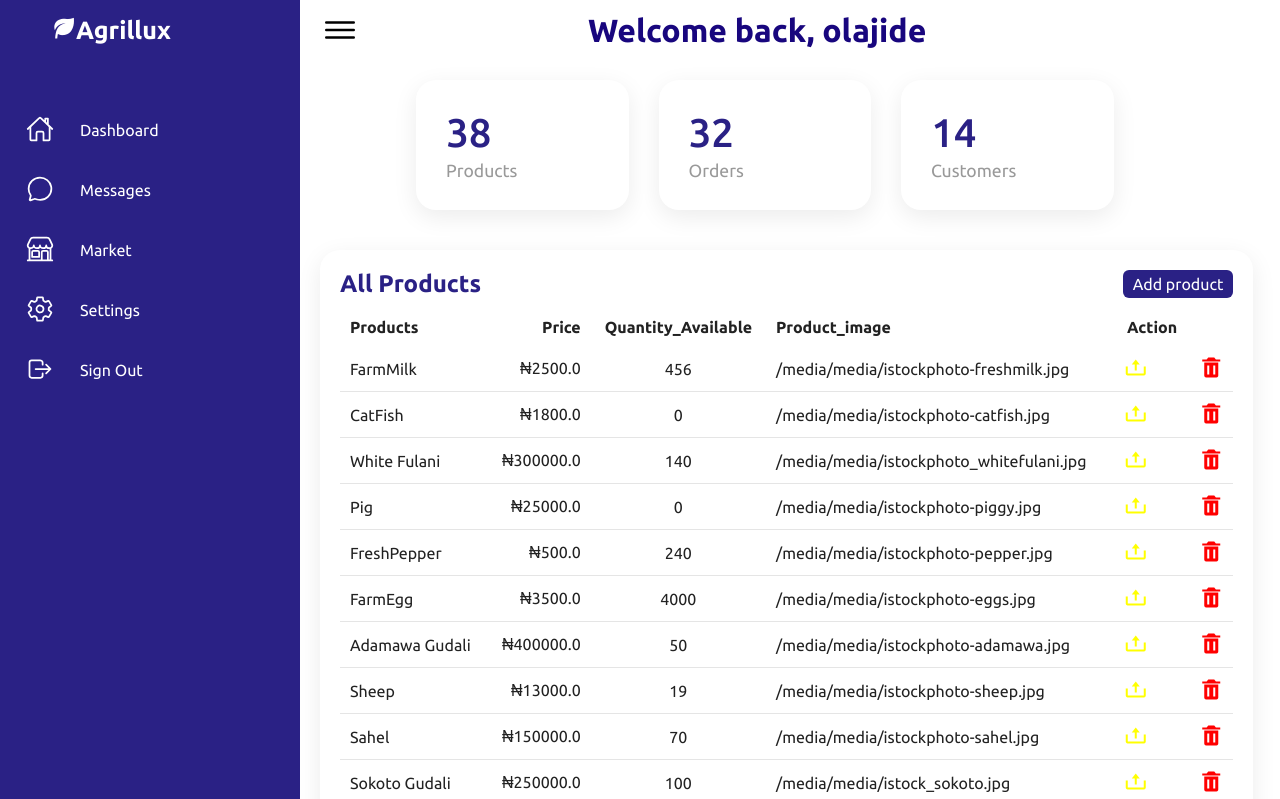
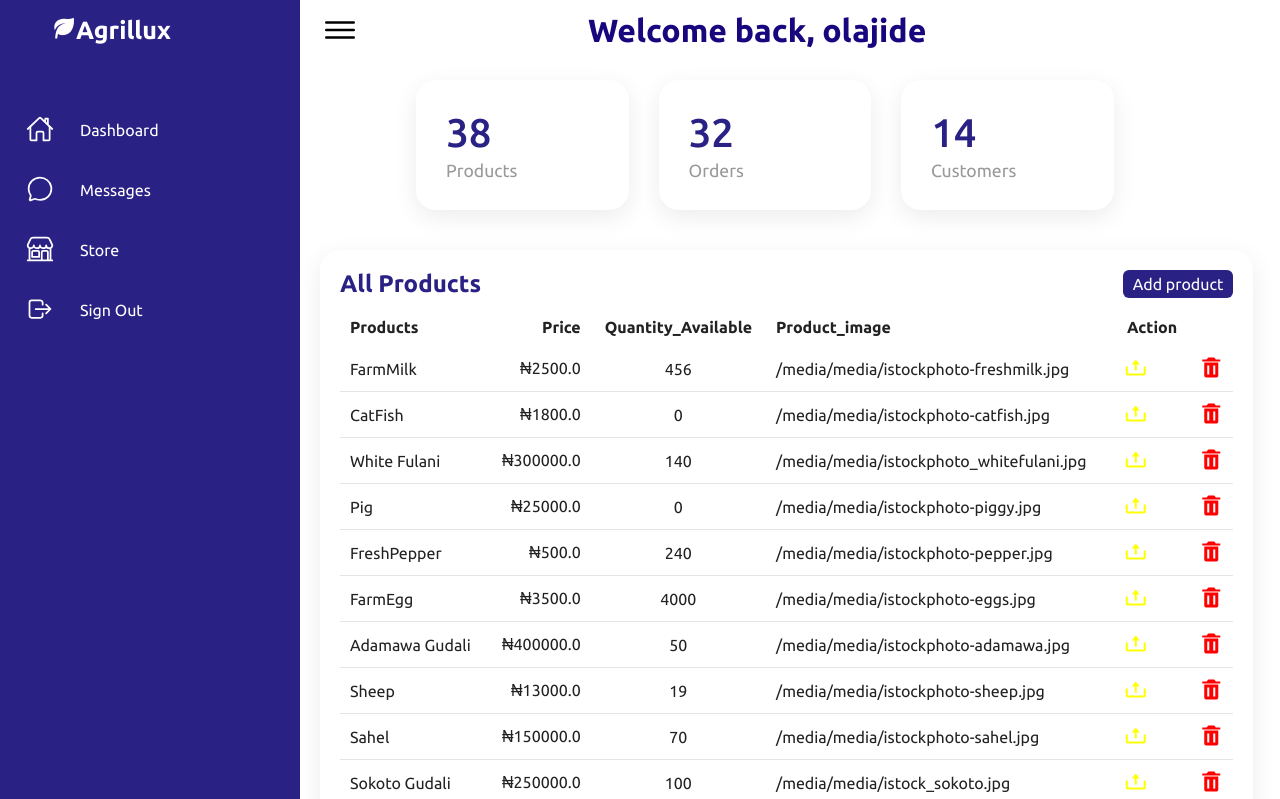
Before and after one commit to Jide-codes/Agrillux, a Django app: page /store/ in a window 1280 px wide; the page is wider, and only the part inside the window is pictured. Shown: the top 799 px of that part. Run offline with Django 4.2, Linux system fonts and the light colour scheme; a user stored in the database is signed in; data comes from the database, SQL or seed files in the repository.

Commit message:
"change market to store"

```diff
--- a/template/store/store.html
+++ b/template/store/store.html
@@ -50,18 +50,18 @@
                         <span class="icon">
                         <ion-icon name="storefront-outline"></ion-icon>
                         </span>
-                        <span class="title">Market</span>
+                        <span class="title">Store</span>
                     </a>
                 </li>
 
-                <li>
+                {% comment %} <li>
                     <a href="#">
                         <span class="icon">
                             <ion-icon name="settings-outline"></ion-icon>
                         </span>
                         <span class="title">Settings</span>
                     </a>
-                </li>
+                </li> {% endcomment %}
 
 
 
```
